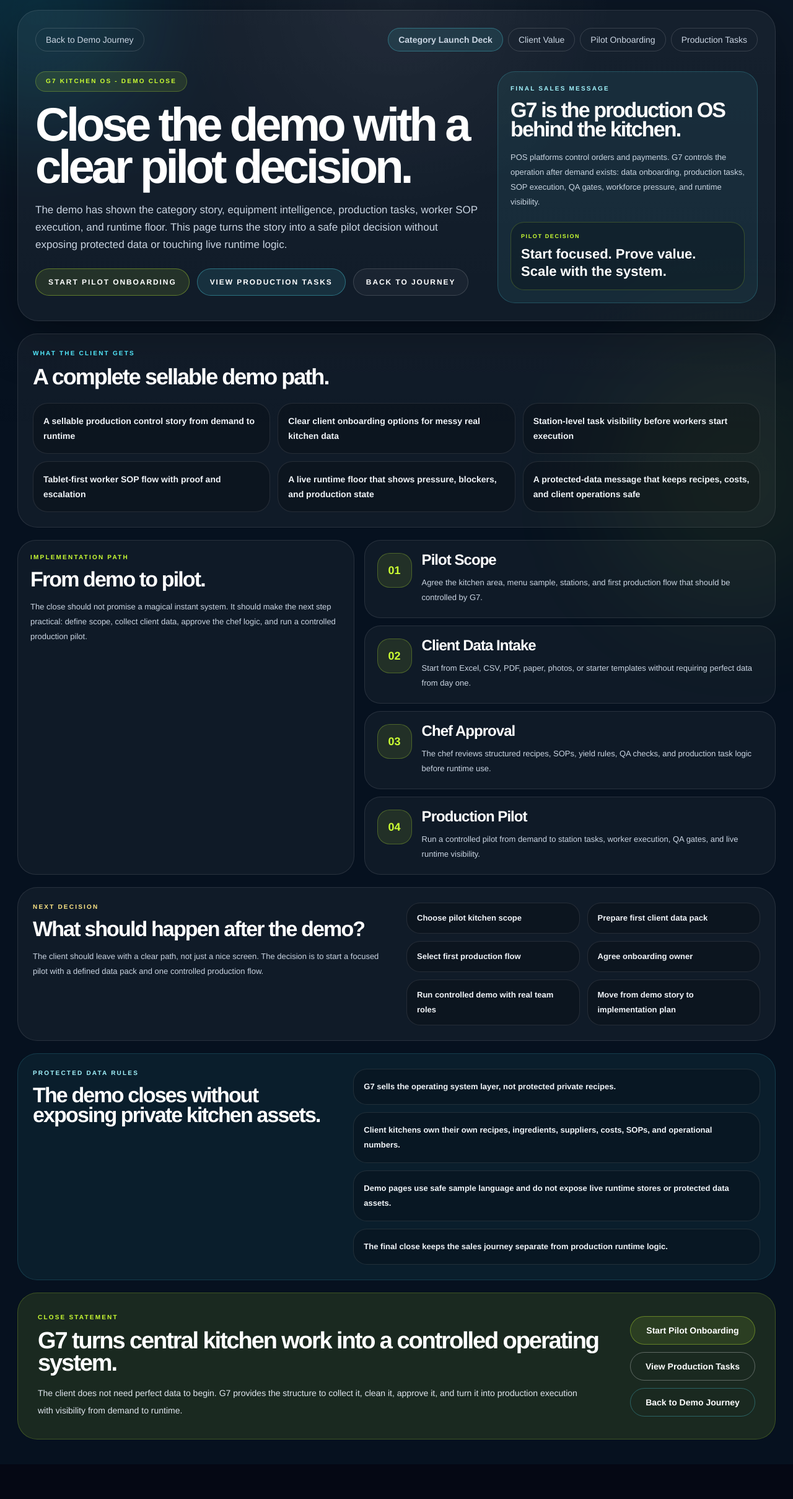
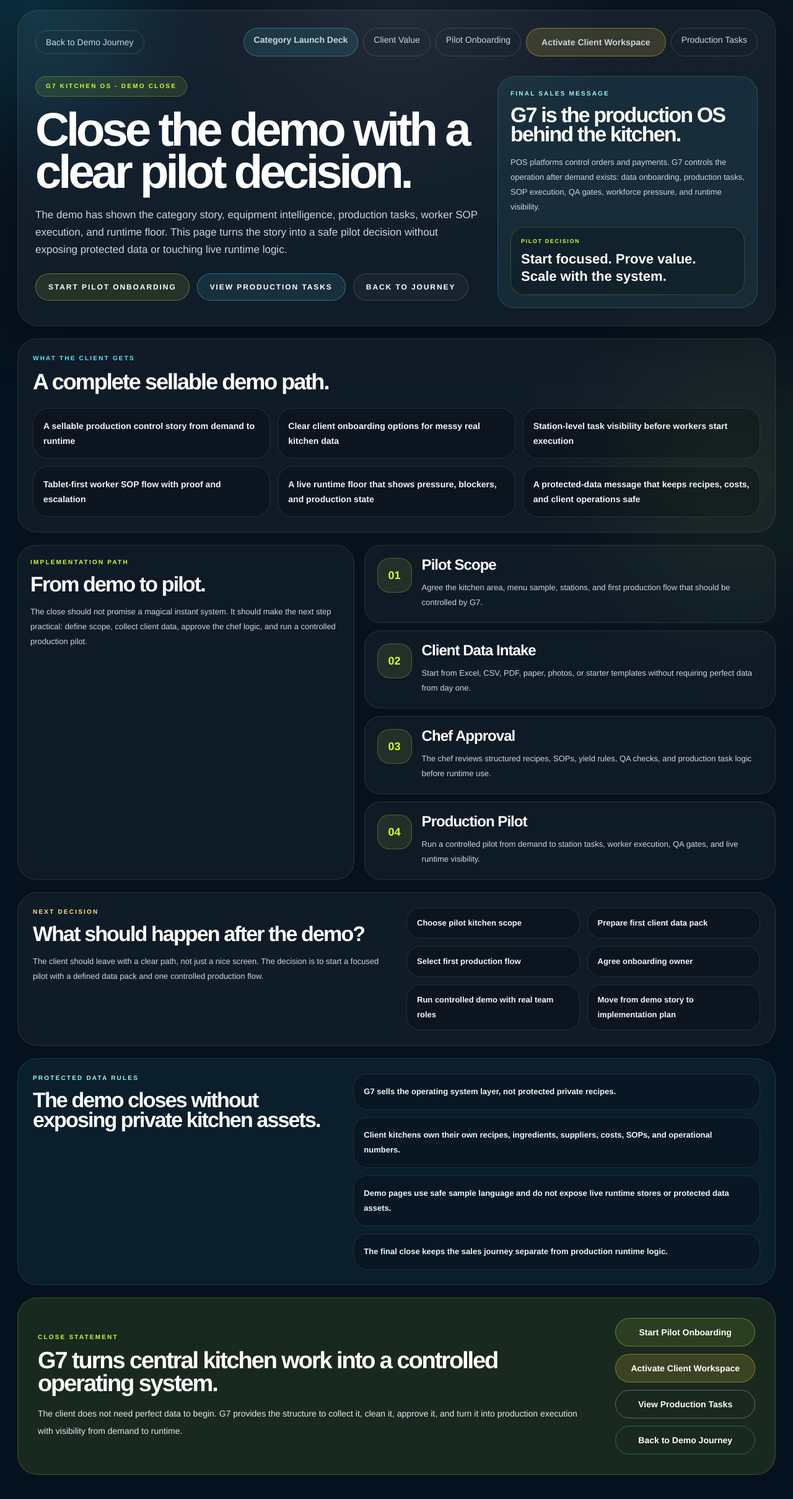
Before and after one commit to ammsofia11-wq/g7-mvpos, a Next.js app: page /demo-close in a window 1280 px wide. Shown: the whole page at 62% size. Before the commit the page ends 2362 px from the top, so only its background shows below. Built offline with nearby package versions, Linux system fonts and the light colour scheme.

Commit message:
Add activation entry to demo close

```diff
--- a/app/demo-close/page.tsx
+++ b/app/demo-close/page.tsx
@@ -89,6 +89,12 @@ export default function DemoClosePage() {
                 Pilot Onboarding
               </Link>
 
+              <Link
+                href="/client-activation"
+                className="rounded-full border border-amber-300/40 bg-amber-300/15 px-6 py-3 text-center text-sm font-black text-amber-50 transition hover:border-amber-200/70 hover:bg-amber-300/25"
+              >
+                Activate Client Workspace
+              </Link>
               <Link
                 href="/production-tasks"
                 className="rounded-full border border-white/15 px-4 py-2 transition hover:border-amber-300/40 hover:text-amber-200"
@@ -320,6 +326,12 @@ export default function DemoClosePage() {
               </Link>
 
               <Link
+                href="/client-activation"
+                className="rounded-full border border-amber-300/40 bg-amber-300/15 px-6 py-3 text-center text-sm font-black text-amber-50 transition hover:border-amber-200/70 hover:bg-amber-300/25"
+              >
+                Activate Client Workspace
+              </Link>
+              <Link
                 href="/production-tasks"
                 className="rounded-full border border-white/30 px-6 py-3 text-center text-sm font-black text-white transition hover:border-white"
               >
```
